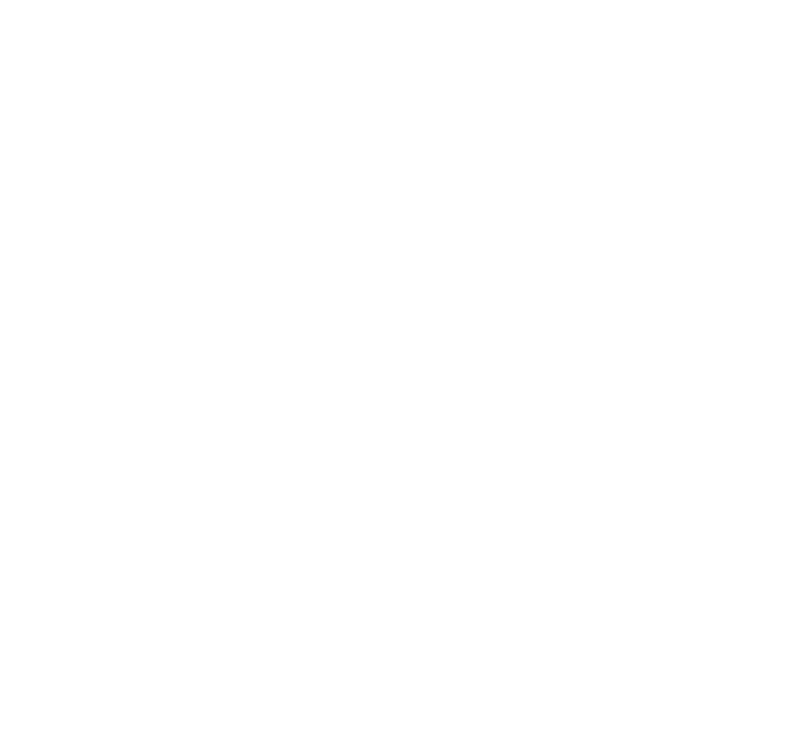
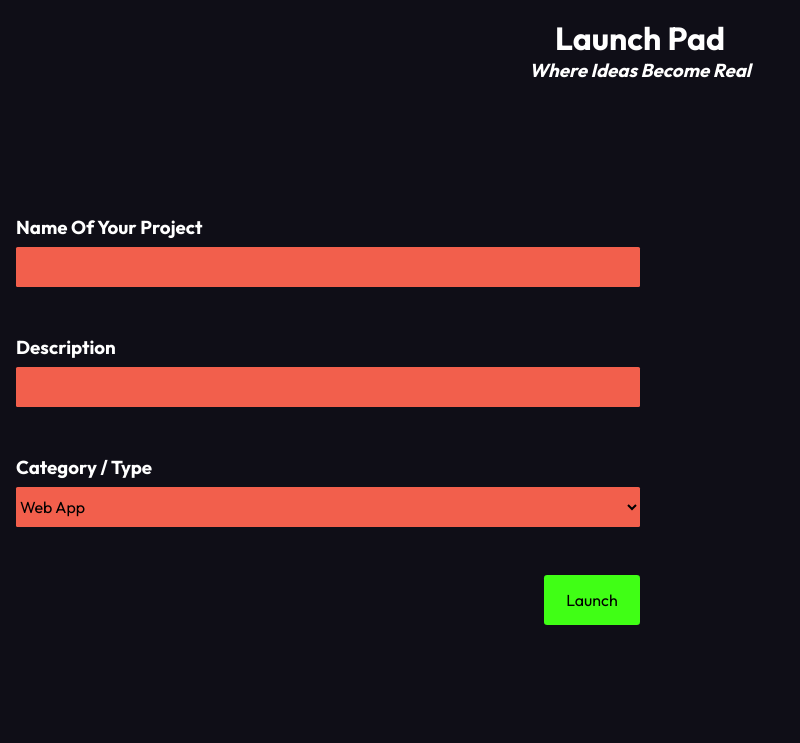
Before and after one commit to hammad7crit/Quantel, a plain HTML site: page project.html in a window 1280 px wide. Shown: the whole page, without its empty margins (0-800 px from the left). Drawn offline with Linux system fonts and the light colour scheme.

Commit message:
Initial Commit

```diff
--- a/index.html
+++ b/index.html
@@ -6,6 +6,7 @@
     <title>Document</title>
     <link rel="stylesheet" href="main.css">
     <link rel="stylesheet" href="optimizations.css">
+    <link rel="stylesheet" href="about.css">
     <link rel="stylesheet" href="https://cdnjs.cloudflare.com/ajax/libs/font-awesome/6.7.2/css/all.min.css" integrity="sha512-Evv84Mr4kqVGRNSgIGL/F/aIDqQb7xQ2vcrdIwxfjThSH8CSR7PBEakCr51Ck+w+/U6swU2Im1vVX0SVk9ABhg==" crossorigin="anonymous" referrerpolicy="no-referrer" />
 </head>
 <body>
@@ -13,13 +14,13 @@
         <div class="nav-links nav-padding-left">
             <span class="logo"><img src="Company_Logo-removebg-preview.png" alt="company-logo" class="company-logo"></span>
             <span class="text-infi-tech white-text bold-text">Quantel</span>
-            <span class="white-text hover">About</span>
-            <span class="white-text hover">Contact</span>
+            <a href="#About" class="white-text hover">About</a>
+            <a href="#About" class="white-text hover">Contact</a>
         </div>
         <div class="nav-links nav-padding-right">
-            <span class="white-text hover">Support</span>
-            <span class="white-text hover">Feedback</span>
-            <span class="white-text hover">Services</span>
+            <a href="#About" class="white-text hover">About</a>
+            <a href="#About" class="white-text hover">About</a>
+            <a href="#About" class="white-text hover">About</a>
         </div>
     </div>
     <div class="main">
@@ -43,5 +44,15 @@
             </div>
         </div>
     </div>
+    <section id="About">
+        <div class="div-about">
+            <h1 class="white-text">About Me</h1>
+            <p class="white-text about-para">Lorem ipsum dolor sit amet consectetur adipisicing elit. Quis veritatis sunt commodi id. Explicabo maxime totam corrupti illo tempora, perspiciatis officia amet architecto nesciunt? Distinctio ipsa sunt corrupti harum est.
+            Ipsum repudiandae, odio quibusdam quam reiciendis unde. Placeat praesentium blanditiis, totam esse asperiores corrupti eveniet? Itaque illo repellat officiis delectus perferendis corrupti, iure aliquid. Enim sed fugit blanditiis quibusdam nisi!
+            Eum dolores, distinctio doloremque laboriosam quas possimus ea enim quos fuga quibusdam similique neque sapiente debitis quisquam veniam reiciendis rerum quod atque provident molestias vel deleniti quasi illo. Saepe, aspernatur.
+            Deserunt enim commodi nemo rem aliquid aperiam adipisci, velit quo aliquam voluptatem? Minus ea esse qui odit doloribus, illum eligendi, perferendis praesentium, corporis natus numquam ullam sunt soluta sint mollitia.
+            Eius esse enim amet illum consectetur at numquam eveniet unde quibusdam perferendis optio commodi sint, quo, magnam quam dolorem earum est iure. Nesciunt officiis iusto nobis laboriosam excepturi, neque quas.</p>
+        </div>
+    </section>
 </body>
 </html>
--- a/optimizations.css
+++ b/optimizations.css
@@ -1,7 +1,12 @@
 .white-text {
     color: white;
+    text-decoration: none;
 }
 
 .bold-text {
     font-weight: 700;
 }
+
+.italic-text {
+    font-style: italic;
+}
--- /dev/null
+++ b/project.css
@@ -0,0 +1,114 @@
+@import url('https://fonts.googleapis.com/css2?family=Outfit:wght@100..900&display=swap');
+
+
+* {
+    margin: 0;
+    border: 0;
+    box-sizing: border-box;
+}
+
+body {
+    font-family: "Outfit",sans-serif;
+    background-color: #0f0e17;
+    width: 100%;
+    height: 100%;
+}
+
+.main {
+    width: 50%;
+    height: 80vh;
+    display: flex;
+    flex-direction: column;
+    justify-content: center;
+    gap: 3rem;
+}
+
+.main-heading {
+    width: 100%;
+    height: 100px;
+    display: flex;
+    justify-content: center;
+    align-items: center;
+}
+
+.company-logo {
+    height: 50px;
+}
+
+.div-input {
+    display: flex;
+    flex-direction: column;
+    gap: 0.5rem;
+    padding-left: 1rem;
+}
+
+.input {
+    font-family: "Outfit",sans-serif;
+    font-size: 1rem;
+    width: 100%;
+    background-color: #f25f4c;
+    height: 40px;
+    border-radius: 0.1rem;
+}
+
+.main-pad {
+    display: flex;
+    flex-direction: column;
+    justify-content: center;
+    align-items: center;
+}
+
+.div-final {
+    width: 100%;
+    display: flex;
+    justify-content: flex-end;
+}
+
+.button-final {
+    font-family: "Outfit",sans-serif;
+    font-size: 1rem;
+    width: 15%;
+    height: 50px;
+    background-color: #40ff15;
+    border-radius: 0.2rem;
+    transition: 0.2s ease;
+}
+
+.button-final:hover {
+    background-color: #33c712;
+    cursor: pointer;
+    transform: scale(1.05);
+}
+
+/* .div-rocket {
+    display: flex;
+    justify-content: center;
+    align-items: center;
+    gap: 0.2rem;
+    padding-right: 1rem;
+}
+
+.div-star {
+    display: flex;
+    justify-content: center;
+    align-items: center;
+    gap: 0.2rem;
+    padding-right: 17rem;
+}
+
+.div-boldly {
+    display: flex;
+    justify-content: center;
+    align-items: center;
+    gap: 0.2rem;
+    padding-left: 17rem;
+}
+
+.div-innovative {
+    display: flex;
+    justify-content: center;
+    align-items: center;
+    gap: 0.2rem;
+    padding-left: 1rem;
+}
+ */
--- a/project.html
+++ b/project.html
@@ -0,0 +1,78 @@
+<!DOCTYPE html>
+<html lang="en">
+<head>
+    <meta charset="UTF-8">
+    <meta name="viewport" content="width=device-width, initial-scale=1.0">
+    <title>Document</title>
+    <link rel="stylesheet" href="project.css">
+    <link rel="stylesheet" href="optimizations.css">
+    <link rel="stylesheet" href="https://cdnjs.cloudflare.com/ajax/libs/font-awesome/6.7.2/css/all.min.css" integrity="sha512-Evv84Mr4kqVGRNSgIGL/F/aIDqQb7xQ2vcrdIwxfjThSH8CSR7PBEakCr51Ck+w+/U6swU2Im1vVX0SVk9ABhg==" crossorigin="anonymous" referrerpolicy="no-referrer" />
+</head>
+</head>
+<body>
+    <header>
+        <main>
+            <div class="main-heading">
+                <!-- <div class="div-rocket">
+                    <i class="fa-solid fa-rocket rocket-icon" style="color: #ffffff;" class="rocket-text"></i>
+                <h3 class="white-text">Launch Pad</h3>
+                </div> -->
+                <!-- <div class="div-star">
+                    <i class="fa-solid fa-star" style="color: #ffffff;"></i>
+                <h3 class="white-text">Spark It</h3>
+                </div> -->
+                <div class="main-pad">
+                    <h1 class="white-text">Launch Pad</h1>
+                    <h3 class="white-text italic-text">Where Ideas Become Real</h3>
+                </div>
+                <!-- <div class="div-boldly">
+                    <i class="fa-solid fa-hammer" style="color: #ffffff;"></i>
+                    <h3 class="white-text">Build Boldly</h3>
+                </div>
+                <div class="div-innovative">
+                    <i class="fa-solid fa-brain" style="color: #ffffff;"></i>
+                    <h3 class="white-text">Bold Vision</h3>
+                </div> -->
+            </div>
+            <div class="main">
+                <div class="div-input">
+                    <h3 class="white-text">Name Of Your Project</h3>
+                    <input name="projectname" class="input">
+                </div>
+                <div class="div-input">
+                    <h3 class="white-text">Description</h3>
+                    <input name="projectname" class="input">
+                </div>
+                <div class="div-input">
+                    <h3 class="white-text">Category / Type</h3>
+                    <select name="input" id="input-id" class="input">
+                        <option value="Web App">Web App</option>
+                        <option value="Web App">Game</option>
+                        <option value="Web App">AI Tool</option>
+                        <option value="Web App">E-Commerce</option>
+                        <option value="Web App">Social Media Platform</option>
+                        <option value="Web App">Blogging Platform</option>
+                        <option value="Web App">Task Managment</option>
+                        <option value="Web App">Educational</option>
+                        <option value="Web App">Messaging / Chat App</option>
+                        <option value="Web App">Project Managment</option>
+                        <option value="Web App">Financial / Budgting Tools</option>
+                        <option value="Web App">File Sharing / Storage</option>
+                        <option value="Web App">Job Board / Recruitment Platform</option>
+                        <option value="Web App">Online Marketplace</option>
+                        <option value="Web App">Subscription-Based Web App</option>
+                        <option value="Web App">Fitness / Health Tracking</option>
+                        <option value="Web App">Real Estate Platform</option>
+                        <option value="Web App">Event Managment / Booking</option>
+                        <option value="Web App">Online Auction Platform</option>
+                        <option value="Web App">Customer Support / Help Desk</option>
+                    </select>
+                </div>
+                <div class="div-final">
+                    <button class="button-final">Launch</button>
+                </div>
+            </div>
+        </main>
+    </header>
+</body>
+</html>
--- a/script.js
+++ b/script.js
@@ -15,10 +15,9 @@ emptyChecker = () => {
 
 const signChecker = () => {
     signBtn.addEventListener("click", () => {
-        console.log("Clicked")
         emptyChecker();
         if (allFilled) {
-            console.log("All inputs have been filled.")
+            location.href = "project.html";
         }
     })
 }
```
Also changed, not shown: about.css (added, +23 -0 lines).
